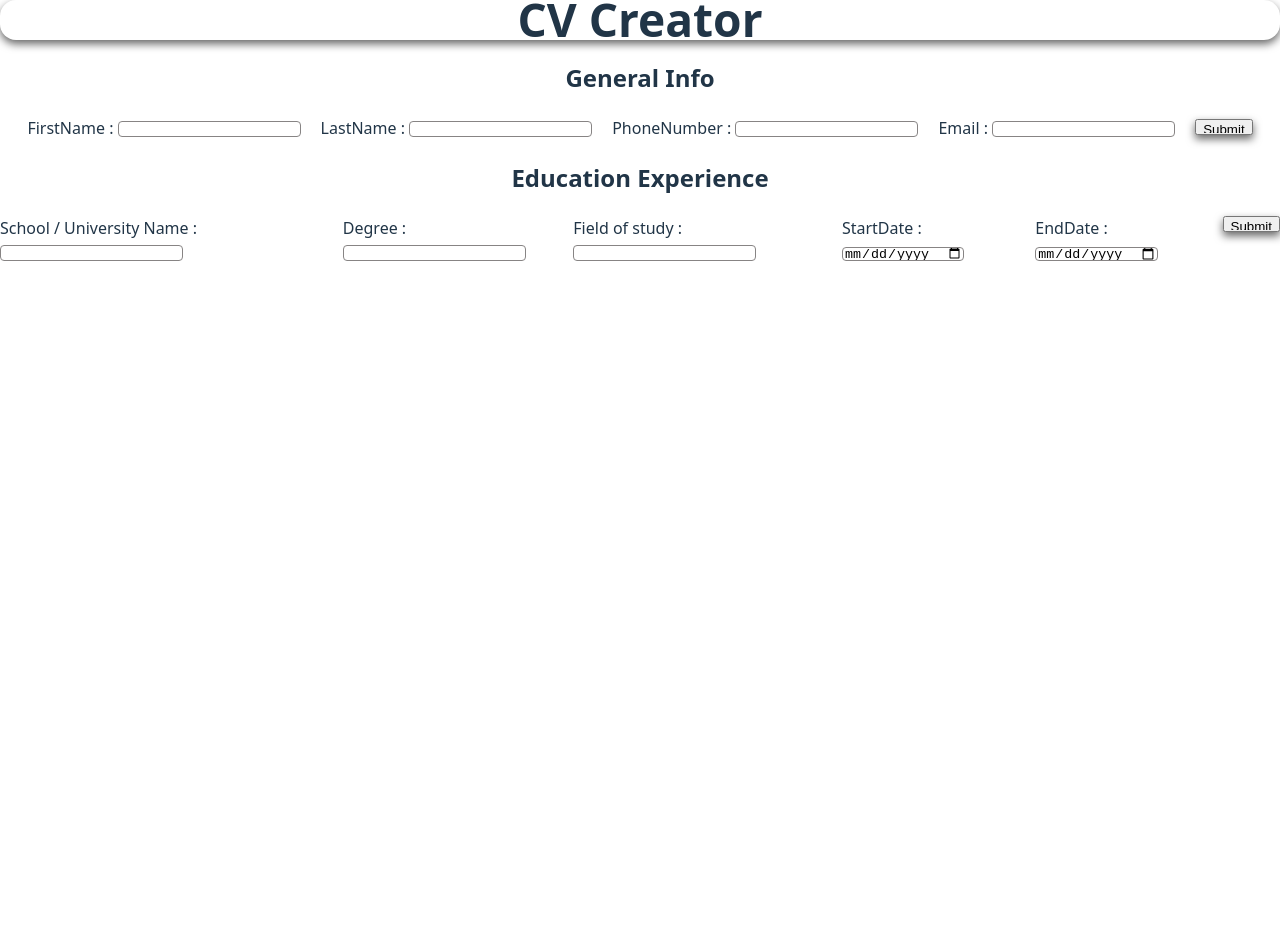
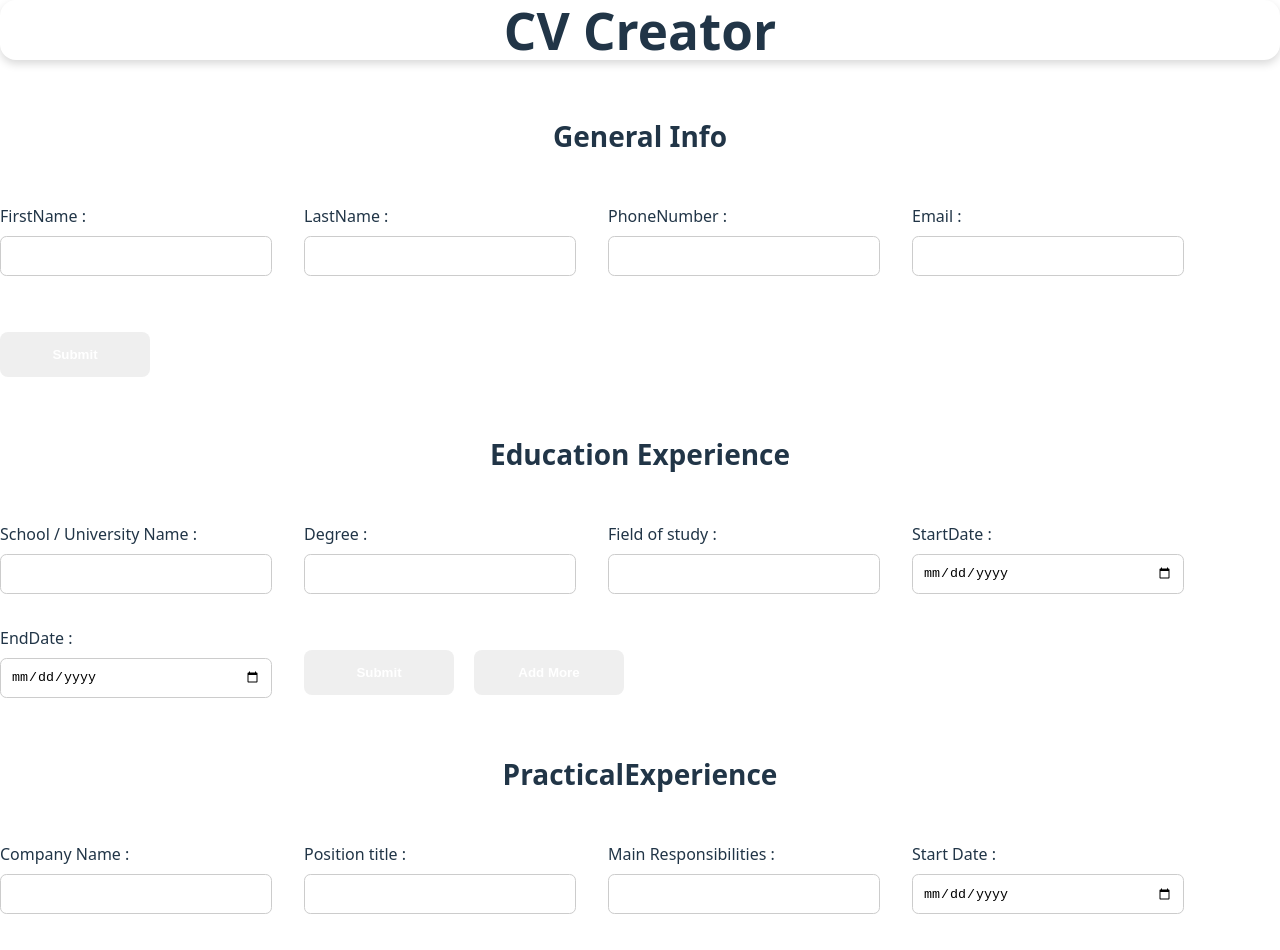
Before and after one commit to Neco-arch/CV-Application, a React (Vite) app: page / in a window 1280 px wide. Shown: the top 950 px of the page. Before the commit the page ends 800 px from the top, so only its background shows below. Built offline with nearby package versions, Linux system fonts and the light colour scheme.

Commit message:
feat : add Practical Experience section

```diff
--- a/index.html
+++ b/index.html
@@ -4,7 +4,7 @@
     <meta charset="UTF-8" />
     <link rel="icon" type="image/svg+xml" href="/vite.svg" />
     <meta name="viewport" content="width=device-width, initial-scale=1.0" />
-    <title>cv-application</title>
+    <title>CV-Generator</title>
   </head>
   <body>
     <div id="root"></div>
--- a/src/App.jsx
+++ b/src/App.jsx
@@ -2,8 +2,7 @@ import { useState } from "react";
 import GeneralInfo from "./components/GeneralInfo";
 import HeaderSection from "./components/Header";
 import EduExperience from "./components/EduExperience";
-
-
+import PracticalExp from "./components/PracticalExperience";
 
 function App() {
   return (
@@ -11,6 +10,7 @@ function App() {
       <HeaderSection></HeaderSection>
       <GeneralInfo></GeneralInfo>
       <EduExperience></EduExperience>
+      <PracticalExp></PracticalExp>
     </>
   );
 }
--- a/src/Styles/PreviewStyle.css
+++ b/src/Styles/PreviewStyle.css
@@ -1,47 +1,85 @@
-
 .CV_Header {
     display: flex;
     align-items: center;
     justify-content: center;
     text-align: center;
-    font-size: 0.9rem;
-    box-shadow: 0 4px 8px rgba(0, 0, 0, 0.6);
+    font-size: 1rem;
+    box-shadow: 0 4px 8px rgba(0, 0, 0, 0.15);
     border-radius: 1rem;
-    height: 5vh;
-
+    height: 60px;
+    margin-bottom: 2rem;
 }
 
-.GeneralInfo , .EduInfo {
-    border: 2px gray;
-    display: flex;
-    align-items: center;
-    justify-content: center;
-    flex-direction: column;
+h2 {
+    font-size: 1.75rem;
 }
 
-.GeneralInfo_Input ,  .EduInfo_Input {
+
+.GeneralInfo,
+.EduInfo,
+.PracticalExp {
     display: flex;
-    gap: 1.25rem;
+    flex-direction: column;
+    align-items: center;
+    gap: 1.5rem;
+    margin-bottom: 2rem;
 }
 
-.Submit_Button {
-    height: 2vh;
-    box-shadow: 0 4px 8px rgba(0, 0, 0, 0.6);
-    transition: transform 0.3s ease-out;
+
+.GeneralInfo_Input,
+.EduInfo_Input,
+.SkillInfo_Input {
+    display: flex;
+    gap: 2rem;
+    flex-wrap: wrap;
 }
 
-.Submit_Button:hover {
-    transform: scale(1.03);
+
+label {
+    display: flex;
+    flex-direction: column;
+    gap: 0.5rem;
+    min-width: 200px;
 }
 
+
 .Info_Input {
-    height: 1.5vh;
-    border-radius: 0.25rem;
-    border: 1px solid rgb(135, 132, 132);
-
-    transition: transform 0.3s ease-out;
+    height: 38px;
+    width: 250px;
+    padding: 0 10px;
+    border-radius: 0.4rem;
+    border: 1px solid #ccc;
+    transition: all 0.2s ease;
 }
 
-.Info_Input:hover {
-    transform: scale(1.01);
+.Info_Input:focus {
+    outline: none;
+    border-color: #4a90e2;
+    box-shadow: 0 0 0 2px rgba(74, 144, 226, 0.2);
 }
+
+
+.Button_Wrapper {
+    display: flex;
+    justify-content: center;
+    margin-top: 1.5rem;
+    gap: 20px;
+}
+
+.Submit_Button,
+.Add_NewOne {
+    width: 150px;
+    height: 45px;
+    border-radius: 0.5rem;
+    border: none;
+    cursor: pointer;
+    font-weight: 600;
+    color: white;
+    transition: all 0.25s ease;
+}
+
+.Submit_Button:hover,
+.Add_NewOne:hover {
+    transform: scale(1.05);
+    background-color: #b9bbbf;
+}
--- a/src/components/EduExperience.jsx
+++ b/src/components/EduExperience.jsx
@@ -1,4 +1,9 @@
-export default function EduExperience({ Event_Handerler, FormData , handleSubmitButton }) {
+export default function EduExperience({
+  Event_Handerler,
+  FormData,
+  handleSubmitButton,
+  addNewEdu,
+}) {
   return (
     <div className="EduInfo">
       <h2>Education Experience</h2>
@@ -11,6 +16,7 @@ export default function EduExperience({ Event_Handerler, FormData , handleSubmit
             className="Info_Input"
             value={FormData}
             onChange={Event_Handerler}
+            required
           />
         </label>
         <label>
@@ -21,6 +27,7 @@ export default function EduExperience({ Event_Handerler, FormData , handleSubmit
             className="Info_Input"
             value={FormData}
             onChange={Event_Handerler}
+            required
           />
         </label>
 
@@ -32,6 +39,7 @@ export default function EduExperience({ Event_Handerler, FormData , handleSubmit
             className="Info_Input"
             value={FormData}
             onChange={Event_Handerler}
+            required
           />
         </label>
 
@@ -43,6 +51,7 @@ export default function EduExperience({ Event_Handerler, FormData , handleSubmit
             className="Info_Input"
             value={FormData}
             onChange={Event_Handerler}
+            required
           />
         </label>
 
@@ -54,10 +63,26 @@ export default function EduExperience({ Event_Handerler, FormData , handleSubmit
             className="Info_Input"
             value={FormData}
             onChange={Event_Handerler}
+            required
           />
         </label>
 
-        <input type="submit" className="Submit_Button" onClick={handleSubmitButton}/>
+        <div className="Button_Wrapper">
+          <input
+            type="submit"
+            className="Submit_Button"
+            onSubmit={handleSubmitButton}
+            value="Submit"
+            id="Submit"
+          />
+
+          <input
+            type="button"
+            className="Add_NewOne"
+            onClick={addNewEdu}
+            value="Add More"
+          />
+        </div>
       </form>
     </div>
   );
--- a/src/components/GeneralInfo.jsx
+++ b/src/components/GeneralInfo.jsx
@@ -1,15 +1,20 @@
-export default function GeneralInfo({ handleChange , GeneralInfo , handleSubmitButton }) {
+export default function GeneralInfo({
+  handleChange,
+  GeneralInfo,
+  handleSubmitButton,
+}) {
   return (
     <div className="GeneralInfo">
       <h2>General Info</h2>
-      <form className="GeneralInfo_Input">
-        <label cla>
+      <form className="GeneralInfo_Input" >
+        <label>
           FirstName :{" "}
           <input
             className="Info_Input"
             name="FirstName"
             onChange={handleChange}
             value={GeneralInfo}
+            required
           ></input>
         </label>
 
@@ -20,30 +25,41 @@ export default function GeneralInfo({ handleChange , GeneralInfo , handleSubmitB
             name="LastName"
             onChange={handleChange}
             value={GeneralInfo}
+            required
           ></input>
         </label>
 
         <label>
           PhoneNumber :{" "}
           <input
+          type="tel"
             className="Info_Input"
             name="PhoneNumber"
             onChange={handleChange}
             value={GeneralInfo}
+            required
           ></input>
         </label>
 
         <label>
           Email :{" "}
           <input
+          type="email"
             className="Info_Input"
             name="Email"
             onChange={handleChange}
             value={GeneralInfo}
+            required
           ></input>
         </label>
-        <div>
-          <input type="submit" placeholder="Submit" className="Submit_Button" onClick={handleSubmitButton}/>
+        <div className="Button_Wrapper">
+          <input
+            type="submit"
+            placeholder="Submit"
+            className="Submit_Button"
+            onSubmit={handleSubmitButton}
+            value="Submit"
+          />
         </div>
 
       </form>
--- a/src/components/PracticalExperience.jsx
+++ b/src/components/PracticalExperience.jsx
@@ -1,3 +1,36 @@
-export default function PracticalExp({ Event_Handerler, FormData , handleSubmitButton }) {
+export default function PracticalExp({
+  Event_Handerler,
+  FormData,
+  handleSubmitButton,
+}) {
+  return (
+    <div className="PracticalExp">
+      <h2>PracticalExperience</h2>
+      <form className="SkillInfo_Input">
+        <label>
+            Company Name :
+          <input type="text" className="Info_Input" value={FormData} onChange={Event_Handerler} required/>
+        </label>
+        <label>
+           Position title :
+          <input type="text" className="Info_Input" value={FormData} onChange={Event_Handerler} required/>
+        </label>
+        <label>
+            Main Responsibilities :
+          <input type="text" className="Info_Input" value={FormData} onChange={Event_Handerler} required/>
+        </label>
 
+        <label>
+           Start Date :
+          <input type="date" className="Info_Input" value={FormData} onChange={Event_Handerler} required/>
+        </label>
+
+        <label>
+            End Date :
+          <input type="date" className="Info_Input" value={FormData} onChange={Event_Handerler} required/>
+        </label>
+
+      </form>
+    </div>
+  );
 }
```
